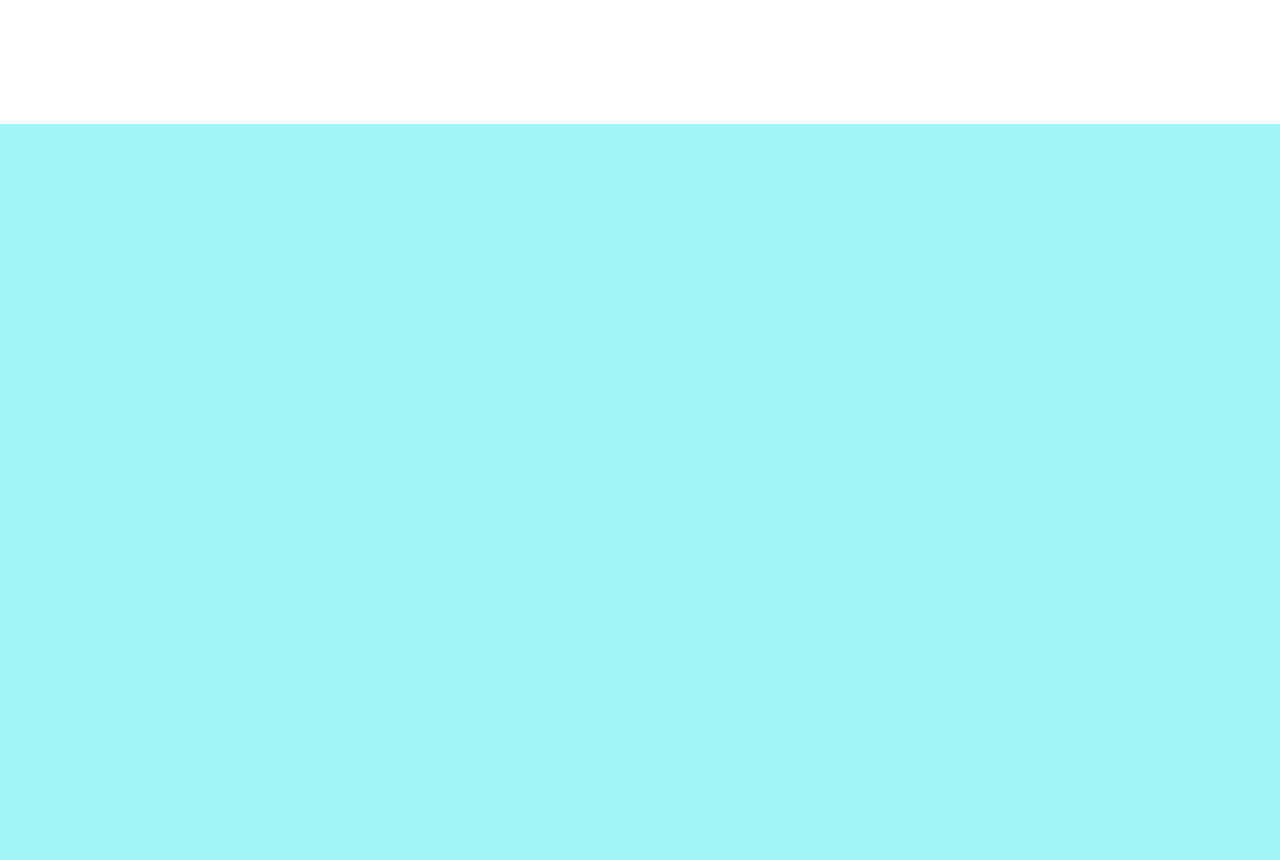
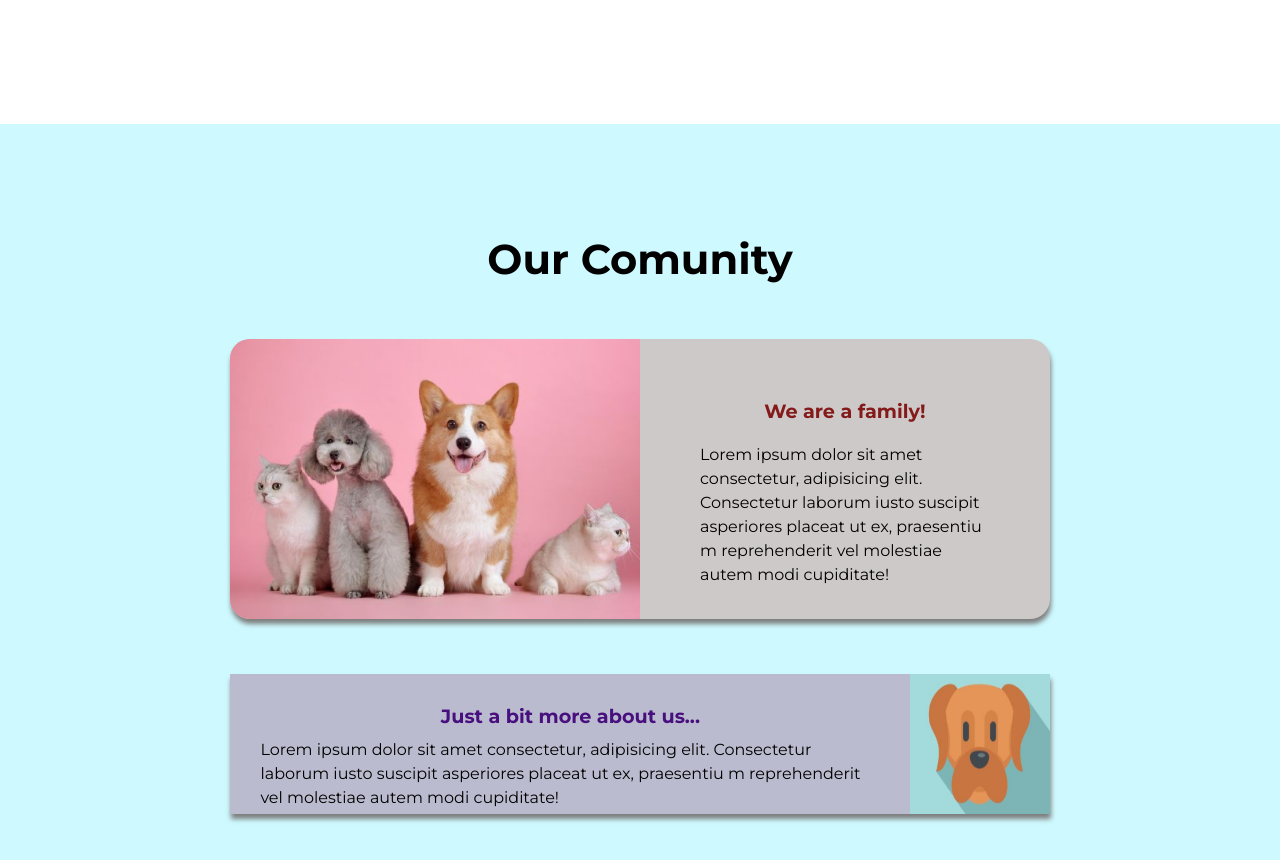
Before and after one commit to SebMal64/Pets-page, a plain HTML site: page pets.html in a window 1280 px wide. Shown: the part 1580-2440 px from the top of the page. Drawn offline with Linux system fonts and the light colour scheme.

Commit message:
Seccion 3

```diff
--- a/pets.css
+++ b/pets.css
@@ -157,29 +157,55 @@
 
 
 #sec3 {
-    background-color: rgb(160, 246, 247);
+    background-color: rgb(206, 250, 255);
     margin: 0 auto;
     height: 100vh;
     display: grid;
     align-items: center;
 }
+.h2 {
+    font-size: 2.6rem;
+}
+.he4 {
+    font-size: 1.2rem;
+    margin-bottom: 20px;
+    color: rgb(132, 26, 26)
+}
+.he5 {
+    color: rgb(72, 15, 126);
+    font-size: 1.2rem;
+    margin-bottom: 10px;
+}
 #gl-3 {
     margin: 0 auto;
-    display: none;
+    display:grid;
     align-items: center;
-    justify-content: center;
+    justify-items: center;
     width: 80%;
-    background-color: red;
+    gap:55px;
+}
+.im {
+
+    display: flex;
+    height: 100%;
+    width: 100%;
+    box-sizing: content-box;
+    box-shadow: none;
+    transform: scale(1.04);
+
 }
 .pic {
-    background-position: center center;
-    background-size:cover;
-    min-height: 100%;
+    margin: 0; padding: 0;
+box-sizing: border-box;
+overflow: hidden;
+
+background-size:cover
 }
 .d1 , .d2 {
     overflow: hidden;
     display: grid;
-    width: 60%;
+    width: 80%;
+   box-shadow: 1px 5px 5px rgb(125, 125, 125);
 
 }
 .d1 {
@@ -188,18 +214,29 @@
 
     grid-template-columns: 50% 50%;
     grid-template-rows: 100% 100%;
-    background-color: red;
+    background-color: rgb(206, 201, 201);
 }
 .d2 {
-    height: 120px;
-    grid-template-columns: 85% 15%;
+    height: 140px;
+    grid-template-columns: 83% 17%;
     grid-template-rows: 100% 100%;
-    background-color: rgb(134, 94, 175);
+    background-color: rgb(187, 187, 207);
 }
-.p-d1, .p-d2 {display: flex;
+.div-d2 {
+    width: 30%;
+    clip-path: polygon(0 0, 80% 0%, 100% 100%, 0% 100%);
+    background-color: rgb(59, 59, 59);
+    height: 30px;
+
+}
+.p-d1, .p-d2 {
+    display: block;
     align-items: center;
-    justify-content: center;
-    background-color: rgb(100, 168, 100);
-    padding: 20px;
+    justify-items: center;
+    padding: 30px;
+    line-height: 1.5rem;
+}
+.p-d1 {
+    padding: 60px;
 }
 /*fin de seccion*/
--- a/pets.html
+++ b/pets.html
@@ -26,7 +26,8 @@
             </ul>
         </nav>
     </header>
-    <main id="portada">
+    <main>
+    <section id="portada">
         <div id="texto1">
             <div class="text1">
                 <h1 class="head1">Pets in our world!</h1>
@@ -45,7 +46,7 @@
         <img id="img1" src="imagenes/perritos.png" alt="perritos" >
 
 
-    </main>
+    </section>
 
 
 
@@ -68,18 +69,22 @@
         <div id="gl-3">
         <h2 class="h2">Our Comunity</h2>
         <div class="d1">
-            <img class="pic" src="imagenes/pic1.png">
-            <p class="p-d1">Lorem ipsum dolor sit amet consectetur, adipisicing elit.
+            <div class="pic"><img class="im" src="imagenes/pic1.png"></div>
+            <div class="p-d1">
+                <h4 class="he4">We are a family!</h4>
+                <p>Lorem ipsum dolor sit amet consectetur, adipisicing elit.
                 Consectetur laborum iusto suscipit asperiores placeat ut ex, praesentiu
-                m reprehenderit vel molestiae autem modi cupiditate!</p>
+                m reprehenderit vel molestiae autem modi cupiditate!</p></div>
         </div>
         <div class="d2">
-            <p class="p-d2">Lorem ipsum dolor sit amet consectetur, adipisicing elit.
+            <div class="p-d2">
+                <h4 class="he5">Just a bit more about us...</h4>
+            <p>Lorem ipsum dolor sit amet consectetur, adipisicing elit.
                 Consectetur laborum iusto suscipit asperiores placeat ut ex, praesentiu
-                m reprehenderit vel molestiae autem modi cupiditate!</p>
-            <img class="pic" src="imagenes/pic2.png">
+                m reprehenderit vel molestiae autem modi cupiditate!</p></div>
+            <div class="pic"><img class="im" src="imagenes/pic2.png"></div>
         </div></div>
     </section>
-
+</main>
 </body>
 </html>
```
